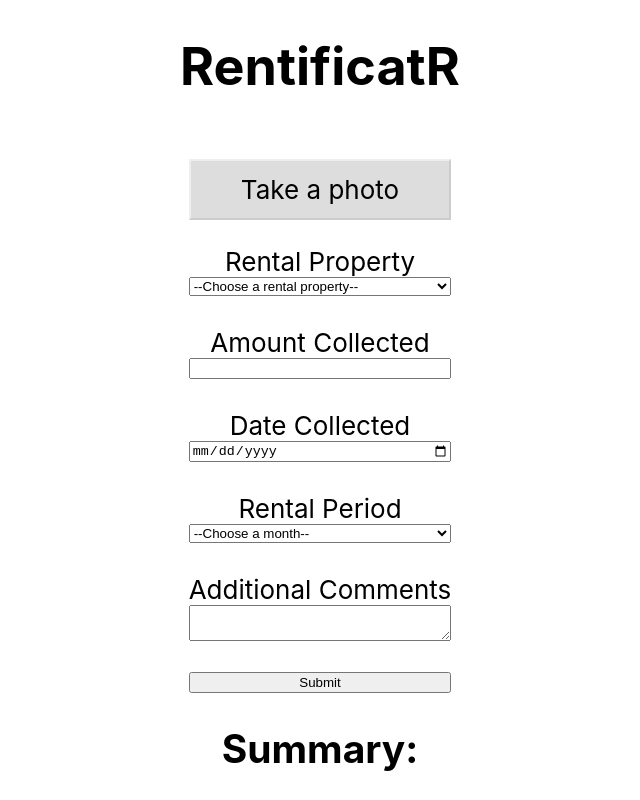
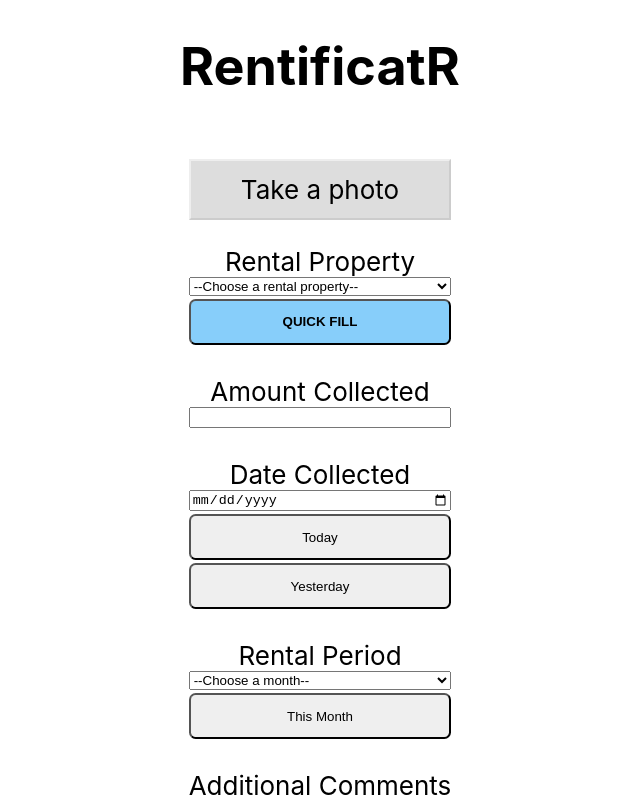
Before and after one commit to sarah11918/RentificatR, a React (Create React App) app: page / in a window 1280 px wide. Shown: the top 800 px of the page, without its empty margins (320-960 px from the left). Built offline with nearby package versions, Linux system fonts and the light colour scheme.

Commit message:
Added quick fill / preset buttons to screen that don't do anything yet

```diff
--- a/src/App.css
+++ b/src/App.css
@@ -60,3 +60,23 @@ input::-webkit-outer-spin-button,
 input::-webkit-inner-spin-button {
     display: none;
 }
+
+.quick-button {
+  border-radius: .5em;
+  margin-top: .25em;
+  padding: 1em 4em;
+  background-color: lightskyblue;
+  font-weight: bold;
+}
+
+.date-button {
+  border-radius: .5em;
+  margin-top: .25em;
+  padding: 1em 4em;
+}
+
+.period-button {
+  border-radius: .5em;
+  margin-top: .25em;
+  padding: 1em 4em;
+}
--- a/src/App.js
+++ b/src/App.js
@@ -53,7 +53,7 @@ function App() {
           <option value="">--Choose a rental property--</option>
           <RentalOptions />
         </select>
-
+        <button className="quick-button">QUICK FILL</button>
         <br />
 
         <label htmlFor="paymentAmount">Amount Collected</label>
@@ -62,6 +62,9 @@ function App() {
 
         <label htmlFor="dateCollected">Date Collected</label>
         <input type ="date" id="dateCollected" value={date} onChange={updateDate} />
+        <button className="date-button">Today</button>
+        <button className="date-button">Yesterday</button>
+
         <br />
 
         <label htmlFor="rentalPeriod">Rental Period</label>
@@ -69,6 +72,7 @@ function App() {
           <option value=''>--Choose a month--</option>
           <RentalPeriods />
         </select>
+          <button className="period-button">This Month</button>
         <br />
 
         <label htmlFor="additionalComments">Additional Comments</label>
```
